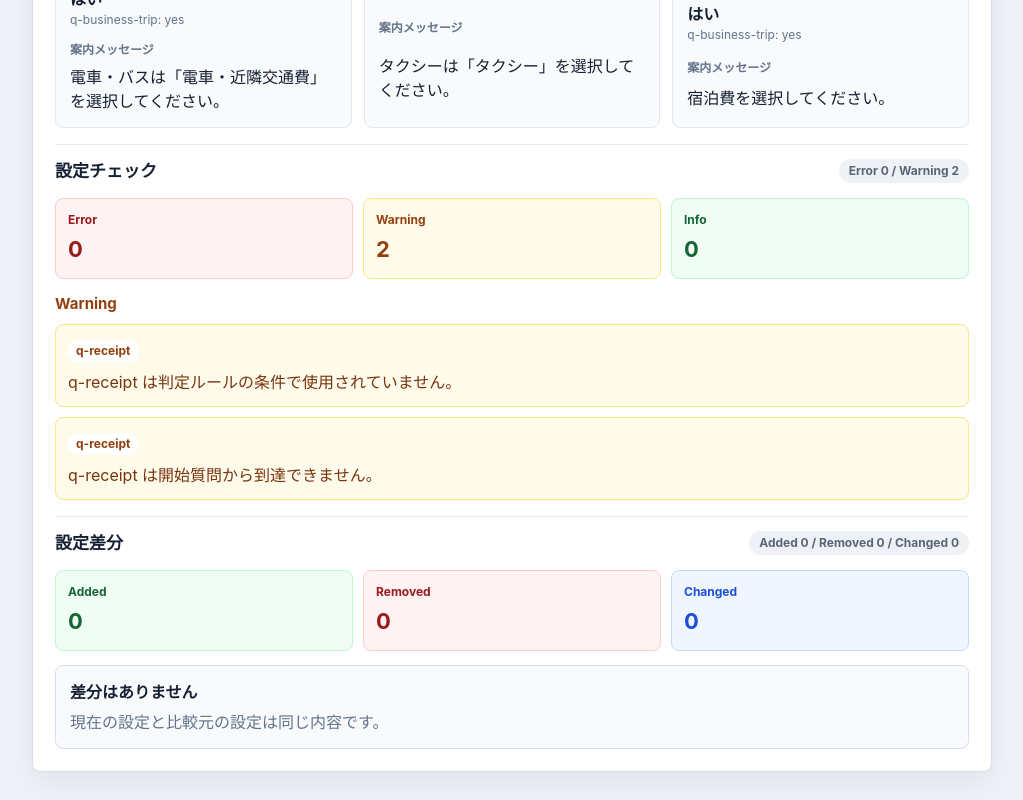
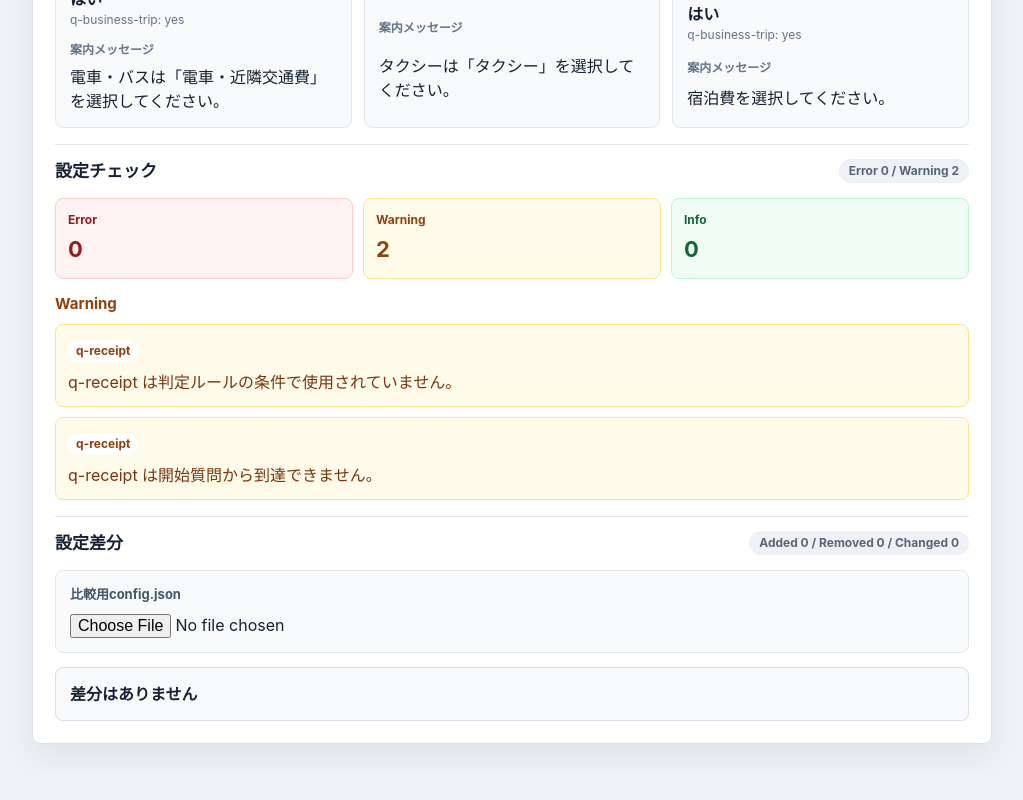
Before and after one commit to nanami96/concur-maigo-boshi-bot, a React (Vite) app: page / in a window 1280 px wide. Shown: the part 1912-2712 px from the top of the page, without its empty margins (128-1151 px from the left). After the commit the page ends 2684 px from the top, so only its background shows below. Built offline with nearby package versions, Linux system fonts and the light colour scheme.

Commit message:
feat: show detailed config differences

```diff
--- a/src/RuleOverview.jsx
+++ b/src/RuleOverview.jsx
@@ -1,6 +1,7 @@
-import { useMemo, useState } from "react";
+import { useEffect, useMemo, useState } from "react";
+import { parseCompareConfigText } from "./compareConfigFile";
 import { checkConfig } from "./configChecks";
-import { diffConfigs } from "./configDiff";
+import { compareConfigs } from "./configDiff";
 import { searchConfig } from "./configSearch";
 import RuleFlowTree from "./RuleFlowTree";
 
@@ -166,6 +167,22 @@ function DiffMetric({ label, value, type }) {
   );
 }
 
+function formatDiffValue(value) {
+  if (value === undefined) {
+    return "(未設定)";
+  }
+
+  if (value === null) {
+    return "null";
+  }
+
+  if (typeof value === "object") {
+    return JSON.stringify(value, null, 2);
+  }
+
+  return String(value);
+}
+
 function DiffItemGroup({ title, items, type }) {
   if (items.length === 0) {
     return null;
@@ -174,10 +191,34 @@ function DiffItemGroup({ title, items, type }) {
   return (
     <div className={`diffGroup ${type}`}>
       <h4>{title}</h4>
-      <ul className="diffList">
+      <ul className="diffDetailList">
         {items.map((item) => (
-          <li key={`${type}-${item.id}`}>
-            <span>{item.id}</span>
+          <li className="diffDetailItem" key={`${type}-${item.id}`}>
+            <span className="diffDetailId">{item.id}</span>
+            {type === "changed" ? (
+              <div className="diffChangeList">
+                {item.changes.map((change) => (
+                  <div
+                    className="diffChangeRow"
+                    key={`${item.id}-${change.field}`}
+                  >
+                    <span>{change.field}</span>
+                    <div>
+                      <strong>Before</strong>
+                      <pre>{formatDiffValue(change.before)}</pre>
+                    </div>
+                    <div>
+                      <strong>After</strong>
+                      <pre>{formatDiffValue(change.after)}</pre>
+                    </div>
+                  </div>
+                ))}
+              </div>
+            ) : (
+              <pre>
+                {formatDiffValue(type === "added" ? item.current : item.previous)}
+              </pre>
+            )}
           </li>
         ))}
       </ul>
@@ -185,7 +226,15 @@ function DiffItemGroup({ title, items, type }) {
   );
 }
 
-function ConfigDiffSection({ diff }) {
+function ConfigDiffSection({
+  diff,
+  fileInputKey,
+  fileName,
+  error,
+  hasCompareConfig,
+  onClear,
+  onFileChange,
+}) {
   return (
     <details className="overviewSection" open>
       <summary>
@@ -196,11 +245,28 @@ function ConfigDiffSection({ diff }) {
         </span>
       </summary>
 
-      <div className="diffSummaryGrid">
-        <DiffMetric label="Added" value={diff.summary.added} type="added" />
-        <DiffMetric label="Removed" value={diff.summary.removed} type="removed" />
-        <DiffMetric label="Changed" value={diff.summary.changed} type="changed" />
+      <div className="compareConfigLoader">
+        <div>
+          <label htmlFor="compare-config-file">比較用config.json</label>
+          <input
+            accept="application/json,.json"
+            id="compare-config-file"
+            key={fileInputKey}
+            type="file"
+            onChange={onFileChange}
+          />
+        </div>
+        {hasCompareConfig && (
+          <button className="clearCompareButton" type="button" onClick={onClear}>
+            比較をクリア
+          </button>
+        )}
       </div>
+
+      {fileName && (
+        <p className="compareConfigFileName">読み込み中: {fileName}</p>
+      )}
+      {error && <p className="compareConfigError">{error}</p>}
 
       {!diff.hasDiff ? (
         <div className="diffEmpty">
@@ -208,7 +274,22 @@ function ConfigDiffSection({ diff }) {
           <p>現在の設定と比較元の設定は同じ内容です。</p>
         </div>
       ) : (
-        <div className="diffTargetList">
+        <>
+          <div className="diffSummaryGrid">
+            <DiffMetric label="Added" value={diff.summary.added} type="added" />
+            <DiffMetric
+              label="Removed"
+              value={diff.summary.removed}
+              type="removed"
+            />
+            <DiffMetric
+              label="Changed"
+              value={diff.summary.changed}
+              type="changed"
+            />
+          </div>
+
+          <div className="diffTargetList">
           {Object.entries(diff.targets).map(([targetKey, targetDiff]) => (
             <section className="diffTarget" key={targetKey}>
               <h3>{targetDiff.label}</h3>
@@ -229,7 +310,8 @@ function ConfigDiffSection({ diff }) {
               />
             </section>
           ))}
-        </div>
+          </div>
+        </>
       )}
     </details>
   );
@@ -260,9 +342,14 @@ function NoSearchResults() {
 
 export default function RuleOverview({ companyId, config, compareConfig }) {
   const [searchQuery, setSearchQuery] = useState("");
+  const [loadedCompareConfig, setLoadedCompareConfig] = useState(null);
+  const [compareFileName, setCompareFileName] = useState("");
+  const [compareError, setCompareError] = useState("");
+  const [fileInputKey, setFileInputKey] = useState(0);
+  const activeCompareConfig = loadedCompareConfig || compareConfig || config;
   const configDiffResult = useMemo(
-    () => diffConfigs(compareConfig || config, config),
-    [compareConfig, config],
+    () => compareConfigs(activeCompareConfig, config),
+    [activeCompareConfig, config],
   );
   const searchResult = useMemo(
     () => searchConfig(config, searchQuery, configDiffResult),
@@ -279,6 +366,47 @@ export default function RuleOverview({ companyId, config, compareConfig }) {
   const configCheckResult = checkConfig(config);
   const visibleDiff = searchResult.filtered.diff || configDiffResult;
   const shouldShowSearchEmpty = searchResult.hasQuery && !searchResult.hasMatches;
+
+  useEffect(() => {
+    setLoadedCompareConfig(null);
+    setCompareFileName("");
+    setCompareError("");
+    setFileInputKey((currentKey) => currentKey + 1);
+  }, [companyId]);
+
+  async function handleCompareFileChange(event) {
+    const file = event.target.files?.[0];
+
+    if (!file) {
+      return;
+    }
+
+    setCompareFileName(file.name);
+    setCompareError("");
+
+    try {
+      const text = await file.text();
+      const result = parseCompareConfigText(text);
+
+      if (result.error) {
+        setLoadedCompareConfig(null);
+        setCompareError(result.error);
+        return;
+      }
+
+      setLoadedCompareConfig(result.config);
+    } catch {
+      setLoadedCompareConfig(null);
+      setCompareError("ファイルを読み込めませんでした。もう一度選択してください。");
+    }
+  }
+
+  function clearCompareConfig() {
+    setLoadedCompareConfig(null);
+    setCompareFileName("");
+    setCompareError("");
+    setFileInputKey((currentKey) => currentKey + 1);
+  }
 
   return (
     <section className="overviewPanel" aria-label="ルール確認">
@@ -329,7 +457,17 @@ export default function RuleOverview({ companyId, config, compareConfig }) {
       </details>
 
       <ConfigCheckSection result={configCheckResult} />
-      {!shouldShowSearchEmpty && <ConfigDiffSection diff={visibleDiff} />}
+      {!shouldShowSearchEmpty && (
+        <ConfigDiffSection
+          diff={visibleDiff}
+          error={compareError}
+          fileInputKey={fileInputKey}
+          fileName={compareFileName}
+          hasCompareConfig={Boolean(loadedCompareConfig || compareFileName)}
+          onClear={clearCompareConfig}
+          onFileChange={handleCompareFileChange}
+        />
+      )}
     </section>
   );
 }
--- a/src/configDiff.js
+++ b/src/configDiff.js
@@ -37,6 +37,37 @@ function isEqualConfigItem(left, right) {
   );
 }
 
+function formatPath(parts) {
+  return parts.length > 0 ? parts.join(".") : "(root)";
+}
+
+function getChangedFields(previous, current, path = []) {
+  if (isEqualConfigItem(previous, current)) {
+    return [];
+  }
+
+  const previousIsObject =
+    previous && typeof previous === "object" && !Array.isArray(previous);
+  const currentIsObject =
+    current && typeof current === "object" && !Array.isArray(current);
+
+  if (!previousIsObject || !currentIsObject) {
+    return [
+      {
+        field: formatPath(path),
+        before: previous,
+        after: current,
+      },
+    ];
+  }
+
+  return [...new Set([...Object.keys(previous), ...Object.keys(current)])]
+    .sort()
+    .flatMap((key) =>
+      getChangedFields(previous[key], current[key], [...path, key]),
+    );
+}
+
 function indexById(items = []) {
   return new Map(items.map((item) => [item.id, item]));
 }
@@ -71,6 +102,7 @@ function diffItems(previousItems = [], currentItems = []) {
       id: item.id,
       previous: previousById.get(item.id),
       current: item,
+      changes: getChangedFields(previousById.get(item.id), item),
     }));
 
   return {
@@ -117,3 +149,5 @@ export function diffConfigs(previousConfig, currentConfig) {
     hasDiff: Object.values(targets).some((targetDiff) => countDiffs(targetDiff)),
   };
 }
+
+export const compareConfigs = diffConfigs;
--- a/src/styles.css
+++ b/src/styles.css
@@ -546,6 +546,71 @@ button {
   margin-top: 14px;
 }
 
+.compareConfigLoader {
+  display: flex;
+  align-items: end;
+  justify-content: space-between;
+  gap: 12px;
+  margin-top: 14px;
+  border: 1px solid #e2e8f0;
+  border-radius: 8px;
+  background: #f8fafc;
+  padding: 14px;
+}
+
+.compareConfigLoader div {
+  display: grid;
+  flex: 1 1 auto;
+  gap: 8px;
+  min-width: 0;
+}
+
+.compareConfigLoader label {
+  color: #475569;
+  font-size: 13px;
+  font-weight: 700;
+}
+
+.compareConfigLoader input {
+  width: 100%;
+  color: #172033;
+  font: inherit;
+}
+
+.clearCompareButton {
+  flex: 0 0 auto;
+  border: 1px solid #cbd5e1;
+  border-radius: 8px;
+  background: #ffffff;
+  color: #243047;
+  padding: 9px 12px;
+  cursor: pointer;
+}
+
+.clearCompareButton:hover {
+  background: #eef2f7;
+}
+
+.compareConfigFileName,
+.compareConfigError {
+  margin: 10px 0 0;
+  overflow-wrap: anywhere;
+  font-size: 13px;
+  font-weight: 700;
+}
+
+.compareConfigFileName {
+  color: #475569;
+}
+
+.compareConfigError {
+  border: 1px solid #fecaca;
+  border-radius: 8px;
+  background: #fef2f2;
+  color: #991b1b;
+  padding: 10px 12px;
+}
+
 .diffMetric {
   border: 1px solid #d7deea;
   border-radius: 8px;
@@ -598,8 +663,7 @@ button {
 }
 
 .diffEmpty p {
-  margin: 6px 0 0;
-  color: #64748b;
+  display: none;
 }
 
 .diffTargetList {
@@ -677,6 +741,96 @@ button {
 .diffGroup.changed .diffList span {
   border-color: #bfdbfe;
   color: #1d4ed8;
+}
+
+.diffDetailList {
+  display: grid;
+  gap: 10px;
+  margin: 0;
+  padding: 0;
+  list-style: none;
+}
+
+.diffDetailItem {
+  display: grid;
+  gap: 10px;
+  border: 1px solid #e2e8f0;
+  border-radius: 8px;
+  background: #ffffff;
+  padding: 12px;
+}
+
+.diffDetailId {
+  width: fit-content;
+  max-width: 100%;
+  border: 1px solid #cbd5e1;
+  border-radius: 999px;
+  background: #f8fafc;
+  color: #475569;
+  padding: 3px 9px;
+  overflow-wrap: anywhere;
+  font-size: 12px;
+  font-weight: 700;
+}
+
+.diffGroup.added .diffDetailId {
+  border-color: #bbf7d0;
+  color: #166534;
+}
+
+.diffGroup.removed .diffDetailId {
+  border-color: #fecaca;
+  color: #991b1b;
+}
+
+.diffGroup.changed .diffDetailId {
+  border-color: #bfdbfe;
+  color: #1d4ed8;
+}
+
+.diffDetailItem pre,
+.diffChangeRow pre {
+  max-height: 220px;
+  margin: 0;
+  overflow: auto;
+  border: 1px solid #e2e8f0;
+  border-radius: 8px;
+  background: #f8fafc;
+  color: #172033;
+  padding: 10px;
+  white-space: pre-wrap;
+  word-break: break-word;
+  font: 12px/1.5 ui-monospace, SFMono-Regular, Consolas, "Liberation Mono",
+    monospace;
+}
+
+.diffChangeList {
+  display: grid;
+  gap: 10px;
+}
+
+.diffChangeRow {
+  display: grid;
+  grid-template-columns: minmax(120px, 180px) repeat(2, minmax(0, 1fr));
+  gap: 10px;
+  align-items: start;
+}
+
+.diffChangeRow > span,
+.diffChangeRow strong {
+  display: block;
+  overflow-wrap: anywhere;
+  font-size: 12px;
+  font-weight: 700;
+}
+
+.diffChangeRow > span {
+  color: #1d4ed8;
+}
+
+.diffChangeRow strong {
+  margin-bottom: 4px;
+  color: #64748b;
 }
 
 .messageRow {
@@ -846,6 +1000,19 @@ button {
     grid-template-columns: 1fr;
   }
 
+  .compareConfigLoader {
+    align-items: stretch;
+    flex-direction: column;
+  }
+
+  .clearCompareButton {
+    width: 100%;
+  }
+
+  .diffChangeRow {
+    grid-template-columns: 1fr;
+  }
+
   .treeOptions {
     padding-left: 16px;
   }
```
Also changed, not shown: 1 other file (tests, documents, lock files or other folders).
